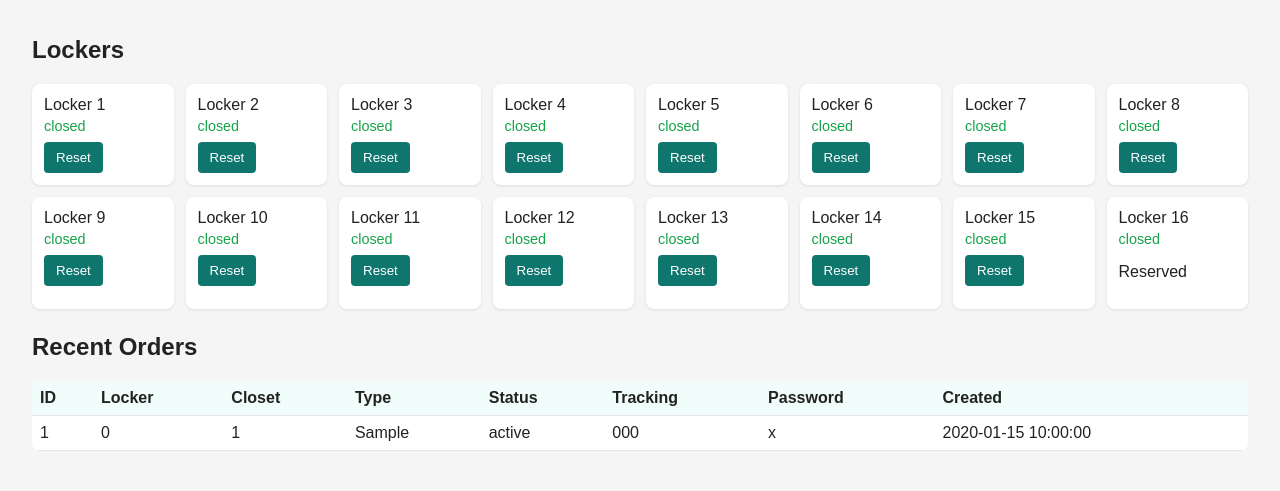
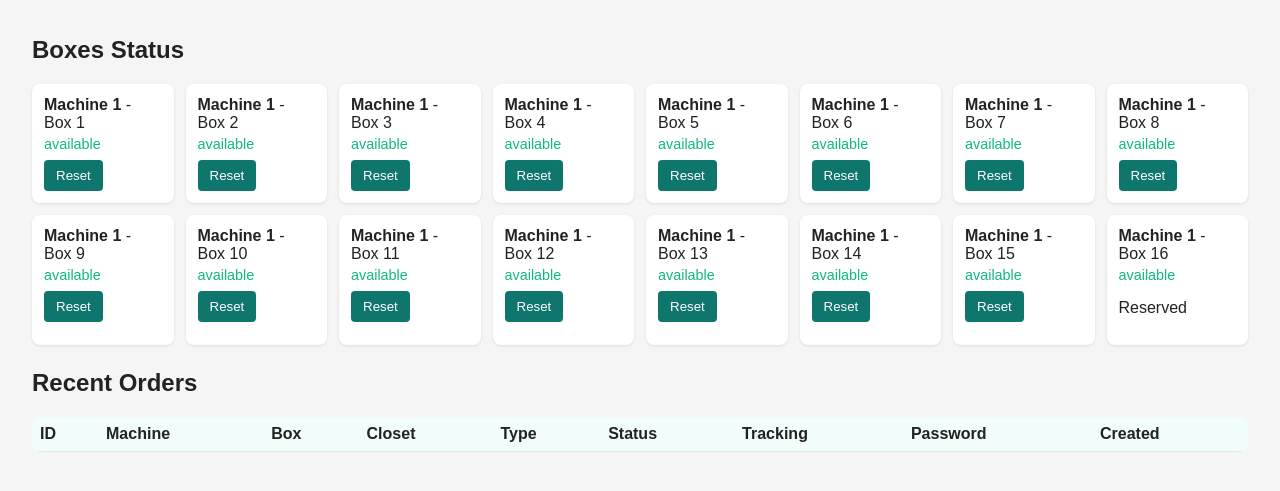
Before and after one commit to Yoruzaki/ColiBox, a Flask app: page / in a window 1280 px wide. Shown: the part 112-603 px from the top of the page. Run offline with Flask 3, Linux system fonts and the light colour scheme; data comes from the database, SQL or seed files in the repository; tables that the repository leaves empty hold one stand-in row (values such as "Sample post"); lists and menus that the app fills with data are empty.

Commit message:
refactor(server): architecture boxes - serveur assigne et trouve boxes automatiquement

```diff
--- a/server/routes.py
+++ b/server/routes.py
@@ -16,8 +16,9 @@
     return get_db(current_app)
 
 
-def _locker_allowed(locker_id: int) -> bool:
-    return 1 <= locker_id <= 15
+def _box_allowed(box_number: int) -> bool:
+    """Box 16 est réservée"""
+    return 1 <= box_number <= 15
 
 
 def _generate_closet_id():
@@ -28,151 +29,295 @@
     return "".join(random.choices(string.digits, k=6))
 
 
+def _get_locker_by_machine_id(db, machine_id: int):
+    """Récupérer le locker par son ID machine"""
+    return db.execute(
+        "SELECT id, machine_id, name, status FROM lockers WHERE machine_id=?",
+        (machine_id,)
+    ).fetchone()
+
+
+def _find_available_box(db, locker_id: int):
+    """Trouver une box disponible (exclut box 16)"""
+    box = db.execute(
+        """
+        SELECT id, box_number FROM boxes
+        WHERE locker_id=? AND status='available' AND box_number <= 15
+        ORDER BY box_number
+        LIMIT 1
+        """,
+        (locker_id,)
+    ).fetchone()
+    return box
+
+
 @bp.route("/")
 def index():
     db = _get_db()
-    lockers = db.execute("SELECT number, status FROM lockers ORDER BY number").fetchall()
+
+    # Récupérer toutes les boxes avec leur statut
+    boxes = db.execute(
+        """
+        SELECT b.id, b.box_number, b.status, l.machine_id, l.name as locker_name
+        FROM boxes b
+        JOIN lockers l ON b.locker_id = l.id
+        ORDER BY l.machine_id, b.box_number
+        """
+    ).fetchall()
+
+    # Récupérer les dernières commandes
     orders = db.execute(
-        "SELECT id, locker_id, closet_id, tracking_code, password, order_type, status, created_at FROM orders ORDER BY created_at DESC LIMIT 20"
+        """
+        SELECT o.id, l.machine_id, b.box_number, o.closet_id, o.tracking_code,
+               o.password, o.order_type, o.status, o.created_at
+        FROM orders o
+        JOIN lockers l ON o.locker_id = l.id
+        JOIN boxes b ON o.box_id = b.id
+        ORDER BY o.created_at DESC
+        LIMIT 20
+        """
     ).fetchall()
-    return render_template("index.html", lockers=lockers, orders=orders)
+
+    return render_template("index.html", boxes=boxes, orders=orders)
 
 
-@bp.route("/lockers/<int:locker_id>/reset", methods=["POST"])
-def reset_locker(locker_id):
-    if not _locker_allowed(locker_id):
-        return redirect(url_for("routes.index"))
+@bp.route("/boxes/<int:box_id>/reset", methods=["POST"])
+def reset_box(box_id):
     db = _get_db()
-    db.execute("UPDATE lockers SET status='closed' WHERE number=?", (locker_id,))
-    db.execute("UPDATE orders SET status='closed' WHERE locker_id=?", (locker_id,))
+    db.execute("UPDATE boxes SET status='available' WHERE id=?", (box_id,))
+    db.execute("UPDATE orders SET status='cancelled' WHERE box_id=? AND status NOT IN ('closed', 'withdrawn')", (box_id,))
     db.commit()
     return redirect(url_for("routes.index"))
 
 
 @bp.route("/api/deposit/open", methods=["POST"])
 def open_deposit():
+    """
+    Dépôt: Le client envoie tracking_code + machine_id.
+    Le serveur trouve une box disponible et la retourne.
+    """
     payload = request.get_json(force=True)
-    locker_id = int(payload.get("lockerId", 0))
+    machine_id = int(payload.get("lockerId", 0))  # ID de la machine
     tracking_code = payload.get("trackingCode")
 
-    if not _locker_allowed(locker_id):
-        return jsonify({"message": "Locker not available"}), 400
+    if not machine_id:
+        return jsonify({"message": "lockerId requis"}), 400
     if not tracking_code:
-        return jsonify({"message": "trackingCode required"}), 400
+        return jsonify({"message": "trackingCode requis"}), 400
 
     db = _get_db()
-    locker = db.execute("SELECT status FROM lockers WHERE number=?", (locker_id,)).fetchone()
-    if not locker or locker["status"] != "closed":
-        return jsonify({"message": "Locker busy"}), 409
+
+    # Récupérer la machine
+    locker = _get_locker_by_machine_id(db, machine_id)
+    if not locker:
+        return jsonify({"message": "Machine non trouvée"}), 404
+    if locker["status"] != "active":
+        return jsonify({"message": "Machine non disponible"}), 409
+
+    # Trouver une box disponible
+    box = _find_available_box(db, locker["id"])
+    if not box:
+        return jsonify({"message": "Aucune box disponible"}), 409
 
     closet_id = _generate_closet_id()
-    db.execute("UPDATE lockers SET status='deposit_open' WHERE number=?", (locker_id,))
+
+    # Marquer la box comme occupée
+    db.execute("UPDATE boxes SET status='deposit_open' WHERE id=?", (box["id"],))
+
+    # Créer la commande
     db.execute(
-        "INSERT INTO orders (locker_id, closet_id, tracking_code, order_type, status) VALUES (?, ?, ?, 'deposit', 'awaiting_close')",
-        (locker_id, closet_id, tracking_code),
+        """
+        INSERT INTO orders (locker_id, box_id, closet_id, tracking_code, order_type, status)
+        VALUES (?, ?, ?, ?, 'deposit', 'awaiting_close')
+        """,
+        (locker["id"], box["id"], closet_id, tracking_code),
     )
     db.commit()
-    return jsonify({"closetId": closet_id, "lockerId": locker_id, "message": "Deposit approved, open locker"})
+
+    return jsonify({
+        "boxId": box["box_number"],  # Retourne le numéro de box (1-15)
+        "closetId": closet_id,
+        "message": f"Box {box['box_number']} assignée, déposez votre colis"
+    })
 
 
 @bp.route("/api/deposit/close", methods=["POST"])
 def close_deposit():
+    """
+    Fermeture dépôt: Le client confirme la fermeture.
+    Le serveur génère et retourne le mot de passe.
+    """
     payload = request.get_json(force=True)
-    locker_id = int(payload.get("lockerId", 0))
+    machine_id = int(payload.get("lockerId", 0))
+    box_number = int(payload.get("boxId", 0))  # Numéro de box
     closet_id = int(payload.get("closetId", 0))
     tracking_code = payload.get("trackingCode")
 
-    if not (_locker_allowed(locker_id) and closet_id and tracking_code):
-        return jsonify({"message": "Invalid payload"}), 400
+    if not (machine_id and box_number and closet_id and tracking_code):
+        return jsonify({"message": "Paramètres manquants"}), 400
+
+    if not _box_allowed(box_number):
+        return jsonify({"message": "Box non valide"}), 400
 
     db = _get_db()
+
+    # Récupérer la machine et la box
+    locker = _get_locker_by_machine_id(db, machine_id)
+    if not locker:
+        return jsonify({"message": "Machine non trouvée"}), 404
+
+    box = db.execute(
+        "SELECT id FROM boxes WHERE locker_id=? AND box_number=?",
+        (locker["id"], box_number)
+    ).fetchone()
+    if not box:
+        return jsonify({"message": "Box non trouvée"}), 404
+
+    # Récupérer la commande
     order = db.execute(
-        "SELECT id, status FROM orders WHERE locker_id=? AND closet_id=? AND tracking_code=? AND order_type='deposit'",
-        (locker_id, closet_id, tracking_code),
+        """
+        SELECT id, status FROM orders
+        WHERE box_id=? AND closet_id=? AND tracking_code=? AND order_type='deposit'
+        ORDER BY created_at DESC
+        LIMIT 1
+        """,
+        (box["id"], closet_id, tracking_code),
     ).fetchone()
+
     if not order:
-        return jsonify({"message": "Order not found"}), 404
+        return jsonify({"message": "Commande non trouvée"}), 404
     if order["status"] != "awaiting_close":
-        return jsonify({"message": "Invalid order state"}), 409
+        return jsonify({"message": "État de commande invalide"}), 409
 
+    # Générer le mot de passe
     password = _generate_password()
-    db.execute("UPDATE lockers SET status='closed' WHERE number=?", (locker_id,))
+
+    # Mettre à jour
+    db.execute("UPDATE boxes SET status='occupied' WHERE id=?", (box["id"],))
     db.execute(
         "UPDATE orders SET status='closed', password=?, updated_at=CURRENT_TIMESTAMP WHERE id=?",
         (password, order["id"]),
     )
     db.commit()
-    return jsonify(
-        {
-            "closetId": closet_id,
-            "lockerId": locker_id,
-            "password": password,
-            "orderId": order["id"],
-            "message": "Deposit closed, password generated",
-        }
-    )
+
+    return jsonify({
+        "boxId": box_number,
+        "closetId": closet_id,
+        "password": password,
+        "orderId": order["id"],
+        "message": "Dépôt terminé"
+    })
 
 
 @bp.route("/api/withdraw/open", methods=["POST"])
 def open_withdraw():
+    """
+    Retrait: Le client envoie password + machine_id.
+    Le serveur trouve la box correspondante et la retourne.
+    """
     payload = request.get_json(force=True)
-    locker_id = int(payload.get("lockerId", 0))
+    machine_id = int(payload.get("lockerId", 0))
     password = payload.get("password")
 
-    if not (_locker_allowed(locker_id) and password):
-        return jsonify({"message": "Invalid payload"}), 400
+    if not (machine_id and password):
+        return jsonify({"message": "Paramètres manquants"}), 400
 
     db = _get_db()
-    locker = db.execute("SELECT status FROM lockers WHERE number=?", (locker_id,)).fetchone()
-    if not locker or locker["status"] != "closed":
-        return jsonify({"message": "Locker busy"}), 409
 
+    # Récupérer la machine
+    locker = _get_locker_by_machine_id(db, machine_id)
+    if not locker:
+        return jsonify({"message": "Machine non trouvée"}), 404
+
+    # Trouver la commande avec ce mot de passe
     order = db.execute(
-        "SELECT id, closet_id, status FROM orders WHERE locker_id=? AND password=? AND order_type='deposit' ORDER BY created_at DESC",
-        (locker_id, password),
+        """
+        SELECT o.id, o.closet_id, o.status, b.id as box_id, b.box_number, b.status as box_status
+        FROM orders o
+        JOIN boxes b ON o.box_id = b.id
+        WHERE o.locker_id=? AND o.password=? AND o.order_type='deposit'
+        ORDER BY o.created_at DESC
+        LIMIT 1
+        """,
+        (locker["id"], password),
     ).fetchone()
-    if not order or order["status"] != "closed":
-        return jsonify({"message": "No deposit found for this password"}), 404
 
-    db.execute("UPDATE lockers SET status='withdraw_open' WHERE number=?", (locker_id,))
+    if not order:
+        return jsonify({"message": "Mot de passe invalide"}), 404
+    if order["status"] != "closed":
+        return jsonify({"message": "Colis déjà retiré ou non disponible"}), 409
+    if order["box_status"] != "occupied":
+        return jsonify({"message": "Box non occupée"}), 409
+
+    # Marquer comme retrait en cours
+    db.execute("UPDATE boxes SET status='withdraw_open' WHERE id=?", (order["box_id"],))
     db.execute(
         "UPDATE orders SET status='withdraw_in_progress', updated_at=CURRENT_TIMESTAMP WHERE id=?",
         (order["id"],),
     )
     db.commit()
-    return jsonify(
-        {
-            "closetId": order["closet_id"],
-            "lockerId": locker_id,
-            "orderId": order["id"],
-            "message": "Withdraw approved, open locker",
-        }
-    )
+
+    return jsonify({
+        "boxId": order["box_number"],  # Retourne le numéro de box
+        "closetId": order["closet_id"],
+        "orderId": order["id"],
+        "message": f"Box {order['box_number']} ouverte, retirez votre colis"
+    })
 
 
 @bp.route("/api/withdraw/close", methods=["POST"])
 def close_withdraw():
+    """
+    Fermeture retrait: Le client confirme avoir récupéré le colis.
+    """
     payload = request.get_json(force=True)
-    locker_id = int(payload.get("lockerId", 0))
+    machine_id = int(payload.get("lockerId", 0))
+    box_number = int(payload.get("boxId", 0))
     closet_id = int(payload.get("closetId", 0))
 
-    if not (_locker_allowed(locker_id) and closet_id):
-        return jsonify({"message": "Invalid payload"}), 400
+    if not (machine_id and box_number and closet_id):
+        return jsonify({"message": "Paramètres manquants"}), 400
 
     db = _get_db()
+
+    # Récupérer la machine et la box
+    locker = _get_locker_by_machine_id(db, machine_id)
+    if not locker:
+        return jsonify({"message": "Machine non trouvée"}), 404
+
+    box = db.execute(
+        "SELECT id FROM boxes WHERE locker_id=? AND box_number=?",
+        (locker["id"], box_number)
+    ).fetchone()
+    if not box:
+        return jsonify({"message": "Box non trouvée"}), 404
+
+    # Récupérer la commande
     order = db.execute(
-        "SELECT id, status FROM orders WHERE locker_id=? AND closet_id=? AND order_type='deposit' ORDER BY created_at DESC",
-        (locker_id, closet_id),
+        """
+        SELECT id, status FROM orders
+        WHERE box_id=? AND closet_id=? AND order_type='deposit'
+        ORDER BY created_at DESC
+        LIMIT 1
+        """,
+        (box["id"], closet_id),
     ).fetchone()
+
     if not order:
-        return jsonify({"message": "Order not found"}), 404
+        return jsonify({"message": "Commande non trouvée"}), 404
     if order["status"] != "withdraw_in_progress":
-        return jsonify({"message": "Invalid order state"}), 409
+        return jsonify({"message": "État de commande invalide"}), 409
 
-    db.execute("UPDATE lockers SET status='closed' WHERE number=?", (locker_id,))
+    # Libérer la box
+    db.execute("UPDATE boxes SET status='available' WHERE id=?", (box["id"],))
     db.execute(
         "UPDATE orders SET status='withdrawn', updated_at=CURRENT_TIMESTAMP WHERE id=?",
         (order["id"],),
     )
     db.commit()
-    return jsonify({"closetId": closet_id, "lockerId": locker_id, "message": "Withdraw complete"})
+
+    return jsonify({
+        "boxId": box_number,
+        "closetId": closet_id,
+        "message": "Retrait terminé"
+    })
--- a/server/templates/index.html
+++ b/server/templates/index.html
@@ -1,14 +1,14 @@
 {% extends "layout.html" %}
 {% block content %}
 <section>
-  <h2>Lockers</h2>
+  <h2>Boxes Status</h2>
   <div class="grid">
-    {% for locker in lockers %}
+    {% for box in boxes %}
       <div class="card">
-        <div>Locker {{ locker["number"] }}</div>
-        <div class="status {{ locker['status'] }}">{{ locker["status"] }}</div>
-        {% if locker["number"] <= 15 %}
-        <form method="post" action="{{ url_for('routes.reset_locker', locker_id=locker['number']) }}">
+        <div><strong>Machine {{ box["machine_id"] }}</strong> - Box {{ box["box_number"] }}</div>
+        <div class="status {{ box['status'] }}">{{ box["status"] }}</div>
+        {% if box["box_number"] <= 15 %}
+        <form method="post" action="{{ url_for('routes.reset_box', box_id=box['id']) }}">
           <button type="submit">Reset</button>
         </form>
         {% else %}
@@ -25,7 +25,8 @@
     <thead>
       <tr>
         <th>ID</th>
-        <th>Locker</th>
+        <th>Machine</th>
+        <th>Box</th>
         <th>Closet</th>
         <th>Type</th>
         <th>Status</th>
@@ -38,7 +39,8 @@
       {% for order in orders %}
         <tr>
           <td>{{ order["id"] }}</td>
-          <td>{{ order["locker_id"] }}</td>
+          <td>{{ order["machine_id"] }}</td>
+          <td>{{ order["box_number"] }}</td>
           <td>{{ order["closet_id"] }}</td>
           <td>{{ order["order_type"] }}</td>
           <td>{{ order["status"] }}</td>
@@ -50,4 +52,11 @@
     </tbody>
   </table>
 </section>
+
+<style>
+  .status.available { color: #10b981; }
+  .status.deposit_open { color: #f59e0b; }
+  .status.occupied { color: #ef4444; }
+  .status.withdraw_open { color: #3b82f6; }
+</style>
 {% endblock %}
```
Also changed, not shown: server/database.py (+44 -13 lines).
